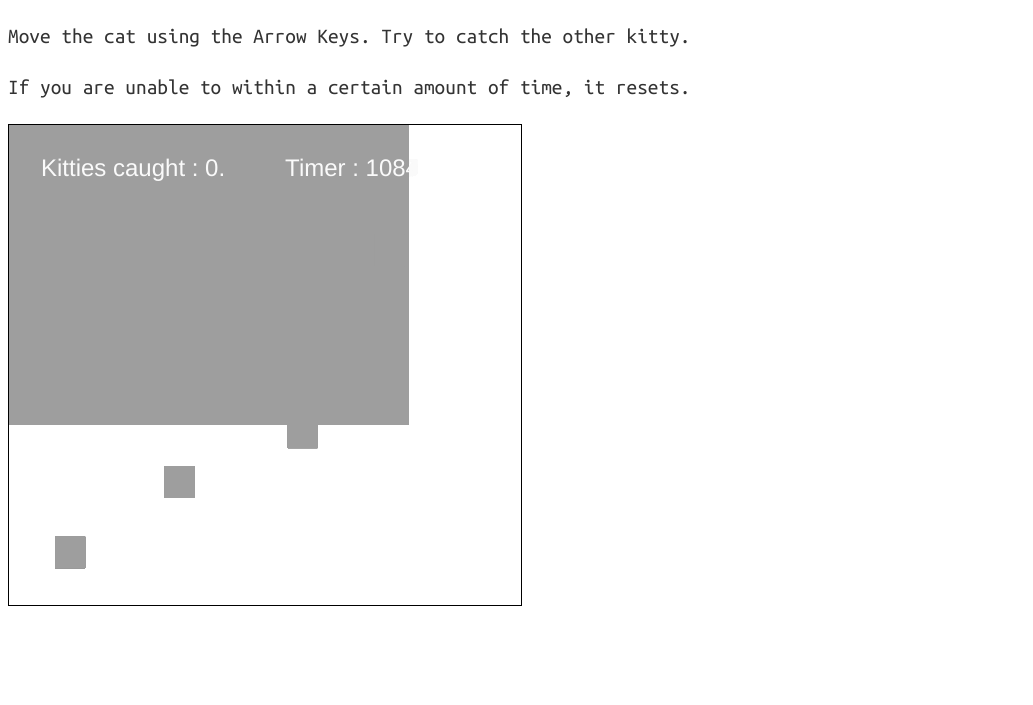
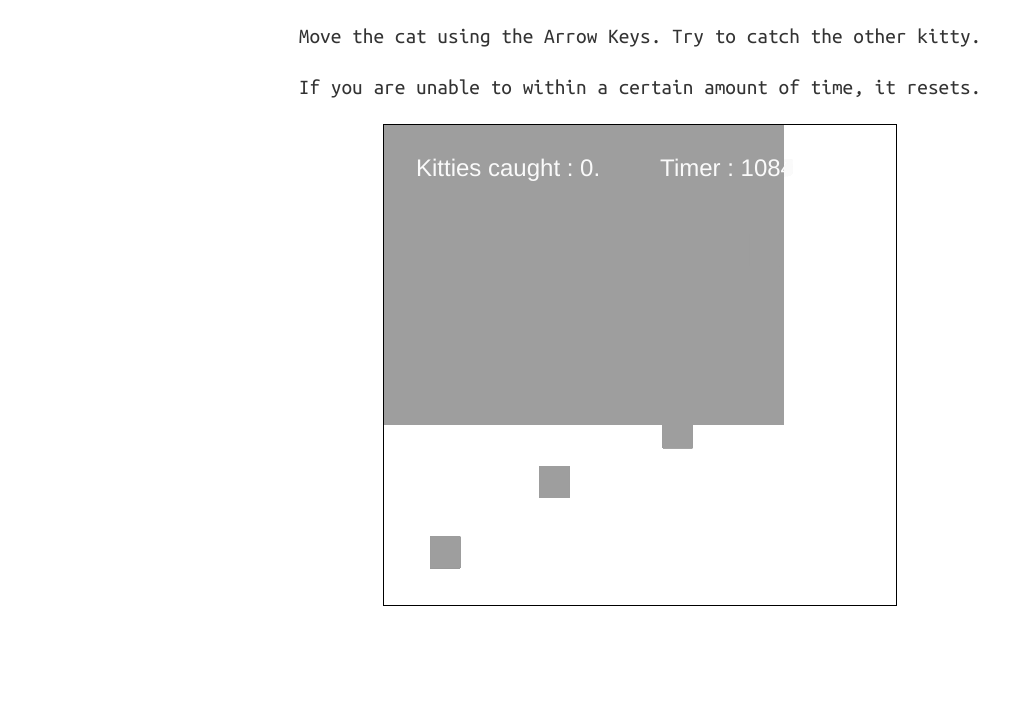
Before and after one commit to joshuapena/joshuapena.github.io, a plain HTML site: page canvas2.html in a window 1280 px wide. Shown: the part 95-800 px from the top of the page, without its empty margins (0-1033 px from the left). Drawn offline with Linux system fonts and the light colour scheme.

Commit message:
Update canvas.css

```diff
--- a/style/canvas.css
+++ b/style/canvas.css
@@ -12,6 +12,10 @@ h1 {
   font-weight: 700;
 }
 
+#canvasContainer {
+  text-align: center;
+}
+
 #canvas {
   border: 1px solid black;
 }
```
